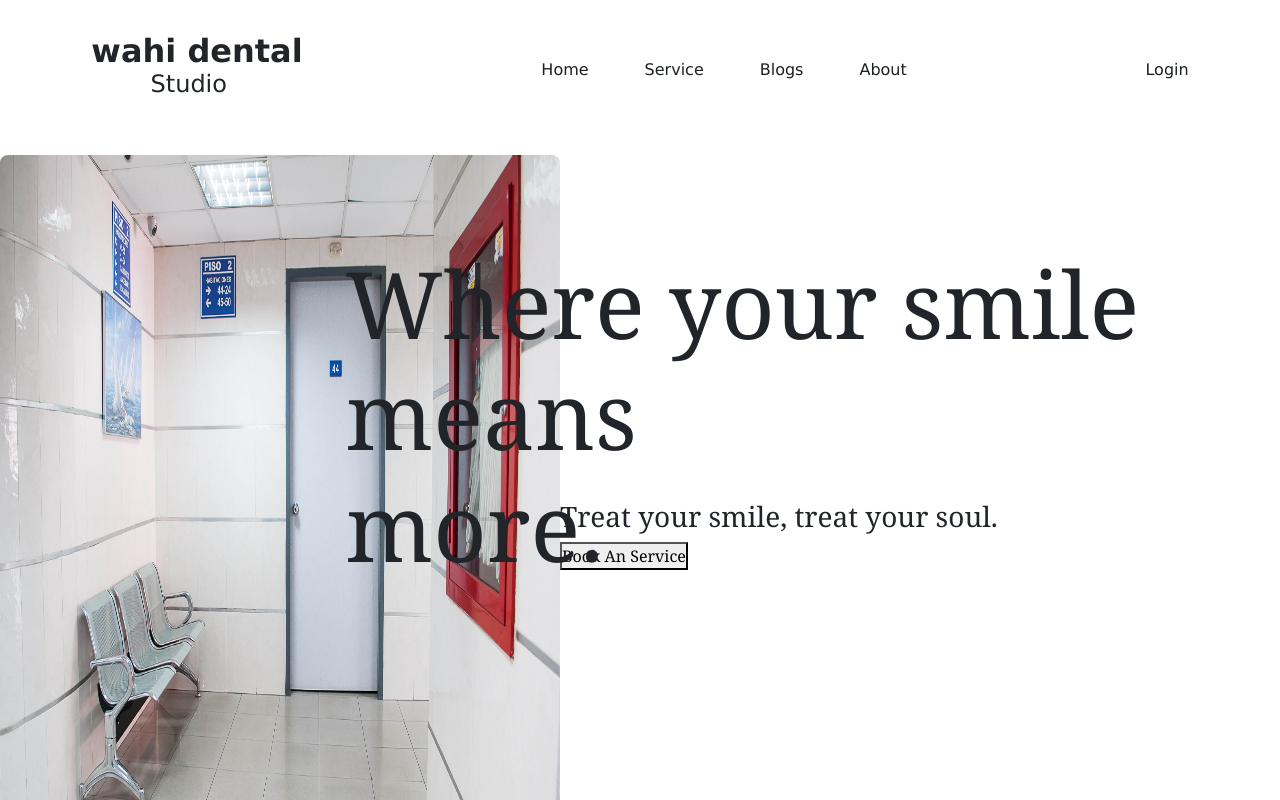
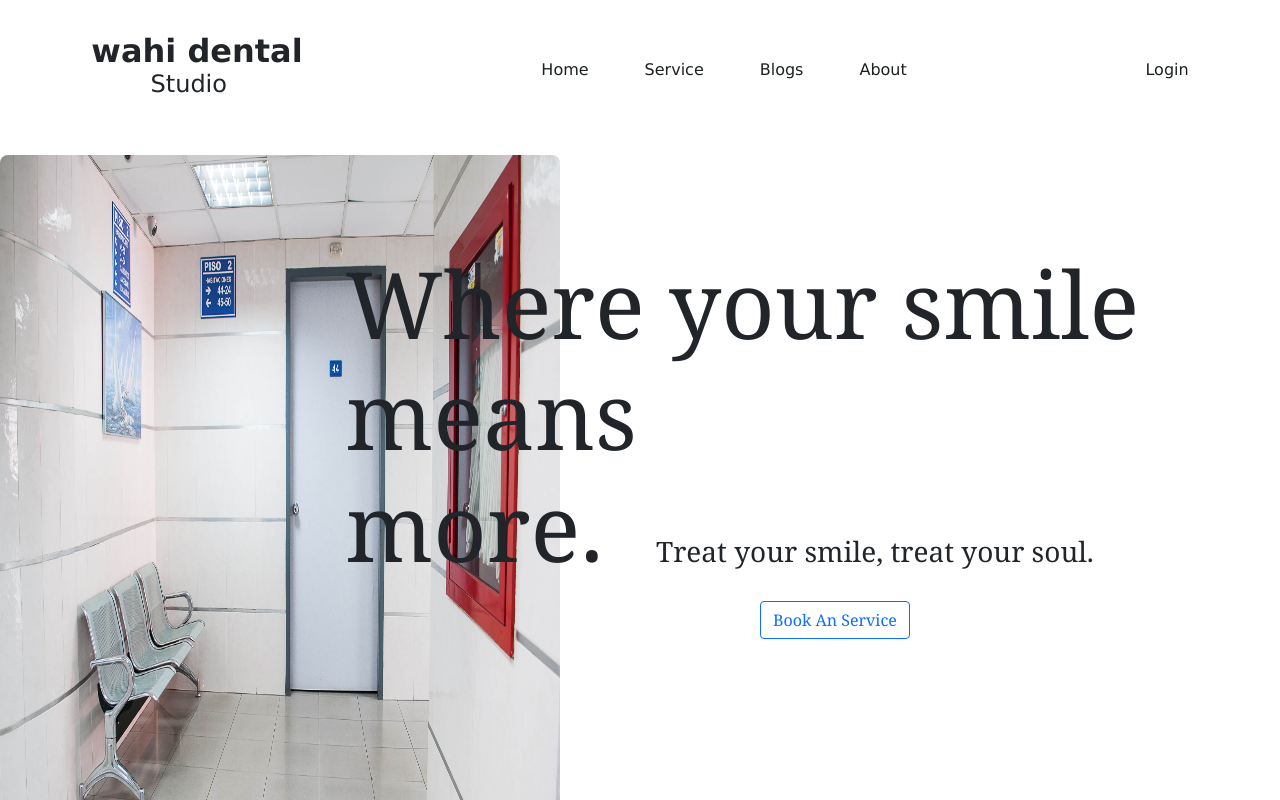
Before and after one commit to borhansahed/wahi-dental, a React (Create React App) app: page / in a window 1280 px wide. Shown: the top 800 px of the page. Built offline with nearby package versions, Linux system fonts and the light colour scheme.

Commit message:
home section done

```diff
--- a/src/App.js
+++ b/src/App.js
@@ -1,4 +1,4 @@
-import logo from './logo.svg';
+
 import './App.css';
 import { Route, Routes } from 'react-router-dom';
 import Header from './Header/Header';
--- a/src/Home/Home.css
+++ b/src/Home/Home.css
@@ -16,3 +16,17 @@
    font-size: 5.8rem;
    top: 31%;
 }
+.home-title h3{
+   margin-top: 8rem;
+   margin-left: 6rem;
+}
+.home-button a {
+   text-decoration: none;
+}
+.home-button {
+
+
+   margin-left: 12.5rem;
+
+
+}
--- a/src/Home/Home.js
+++ b/src/Home/Home.js
@@ -1,21 +1,28 @@
 import React from 'react';
+import { Link } from 'react-router-dom';
 import logo from '../Images/hospital.jpg'
 import './Home.css'
 
 const Home = () => {
     return (
+        <>
         <div className='home-container'>
             <img className='' src={logo} alt="" />
-            <div>
+            <div className='home-title'>
                 <h1 className='main-title'>Where your smile means <br />more.</h1>
                <div>
-               <h3 className='mt-4'>
+               <h3 className=''>
                 Treat your smile, treat your soul.
                 </h3>
-                <button>Book An Service</button>
+                <button className='btn btn-outline-primary mt-4 home-button '><Link to="/services">Book An Service</Link> </button>
                </div>
             </div>
         </div>
+        <div>
+            <h2 className='text-center mt-5'>Services</h2>
+        </div>
+        </>
+
     );
 };
 
```
